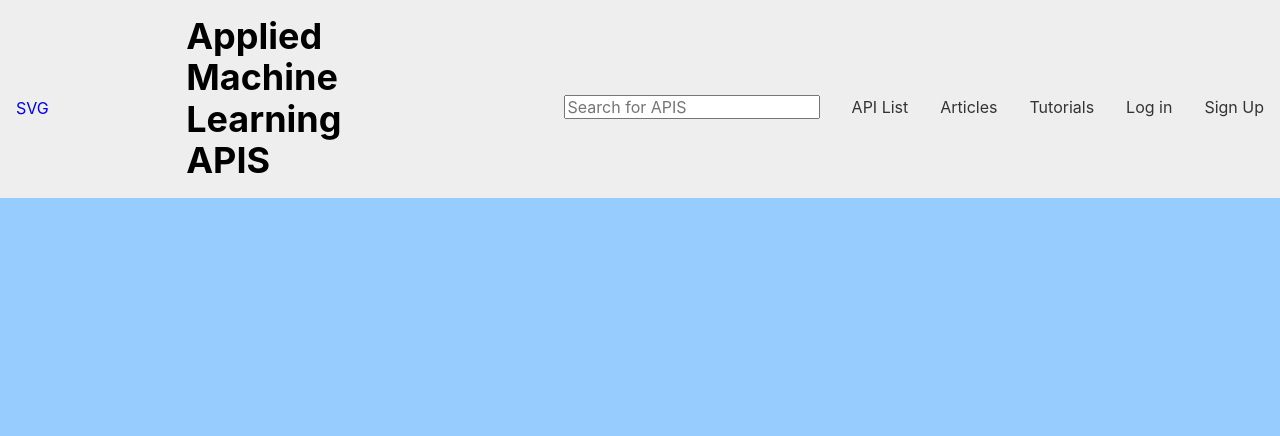
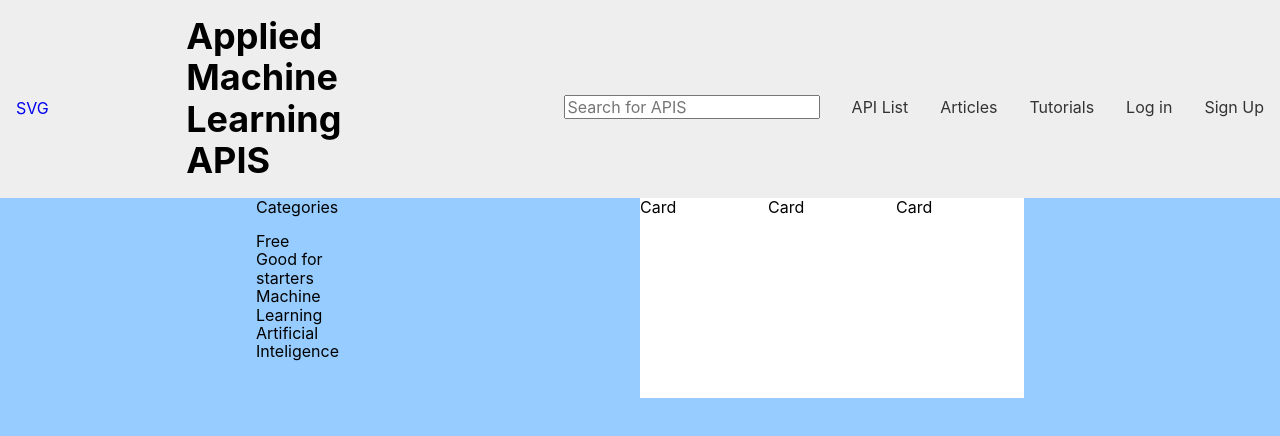
Before and after one commit to ColtonHibbert/applied-machine-learning, a React (Create React App) app: page / in a window 1280 px wide. Shown: the top 436 px of the page. Built offline with nearby package versions, Linux system fonts and the light colour scheme.

Commit message:
working on categories and cards layout

```diff
--- /dev/null
+++ b/src/components/Card.js
@@ -0,0 +1,11 @@
+import React from 'react';
+
+const Card = () => {
+    return (
+        <div className="w-20 vh-25 flex bg-white">
+            Card
+        </div>
+    )
+}
+
+export default Card;
--- /dev/null
+++ b/src/components/Categories.js
@@ -0,0 +1,19 @@
+import React from 'react';
+
+const Categories = () => {
+    return (
+        <div className="w-100 flex justify-center">
+            <div className="w-20">
+                <div className=""> Categories</div>
+                <ul className="pl0 list">
+                    <li className="pl0 list">Free</li>
+                    <li className="pl0 list">Good for starters</li>
+                    <li className="pl0 list">Machine Learning</li>
+                    <li className="pl0 list">Artificial Inteligence</li>
+                </ul>
+            </div>
+        </div>
+    )
+}
+
+export default Categories;
--- /dev/null
+++ b/src/components/ContentCards.js
@@ -0,0 +1,11 @@
+import React from 'react';
+
+const ContentCards = (props) => {
+    return (
+        <div className="w-100 flex">
+            {props.children}
+        </div>
+    )
+}
+
+export default ContentCards;
--- a/src/containers/App.js
+++ b/src/containers/App.js
@@ -8,6 +8,9 @@ import SignUp from '../components/SignUp.js'
 import LogIn from '../components/LogIn'
 import MobileMenu from '../components/MobileMenu.js'
 import MobileMenuItem from '../components/MobileMenuItem.js'
+import Categories from '../components/Categories.js'
+import ContentCards from '../components/ContentCards.js'
+import Card from '../components/Card.js'
 import { SearchFieldComponent, SEARCHFIELDCOMPONENTSTYLES } from '../components/SearchFieldComponent.js'
 import debounce from 'lodash.debounce'
 import {
@@ -140,6 +143,14 @@ class App extends Component {
         </MobileMenu>
         : ''
       }
+      <div className="w-100 vh-50 flex flex-row">
+        <Categories></Categories>
+        <ContentCards>
+          <Card></Card>
+          <Card></Card>
+          <Card></Card>
+        </ContentCards>
+      </div>
   </div>
     )
   }
```
